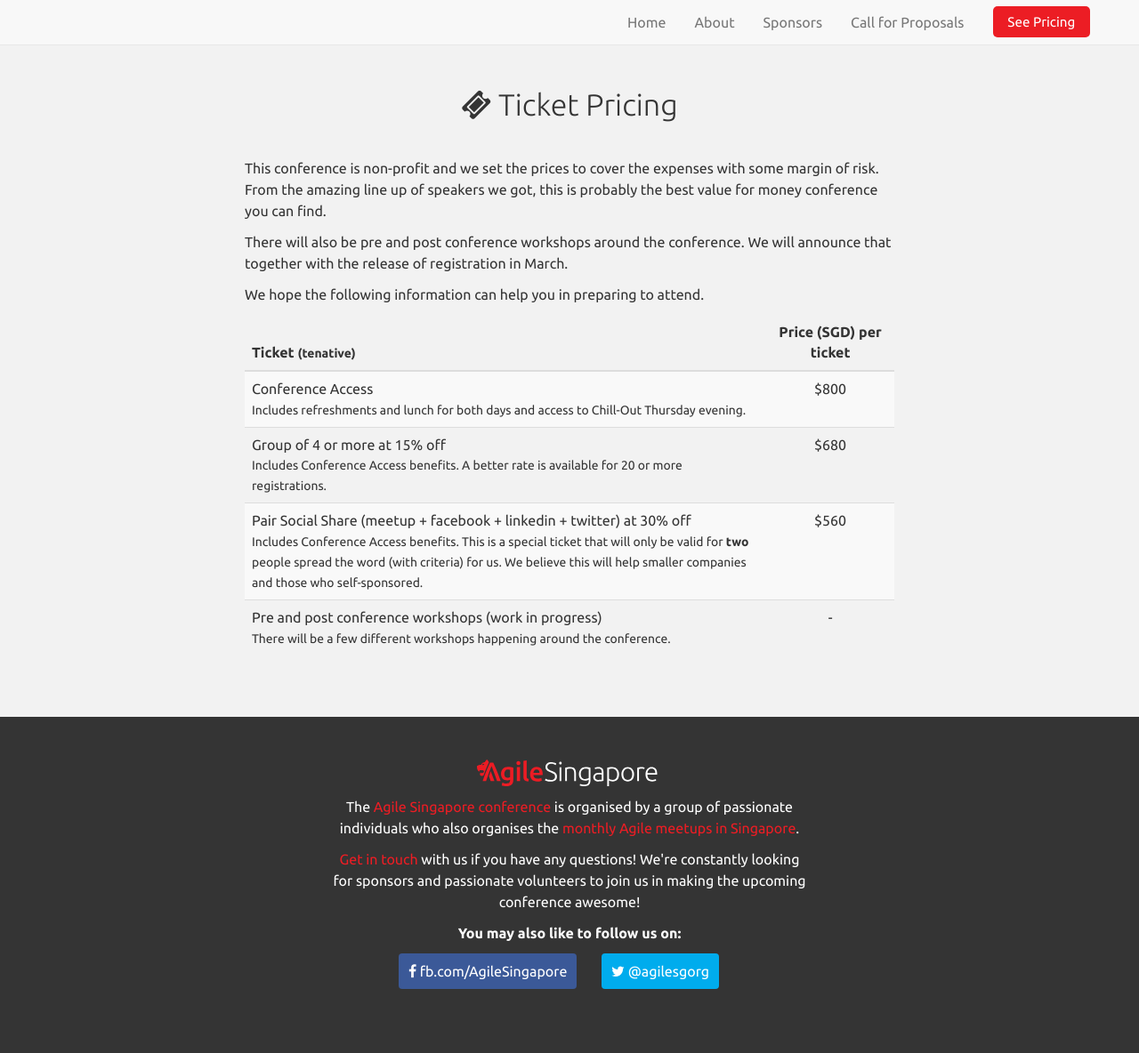
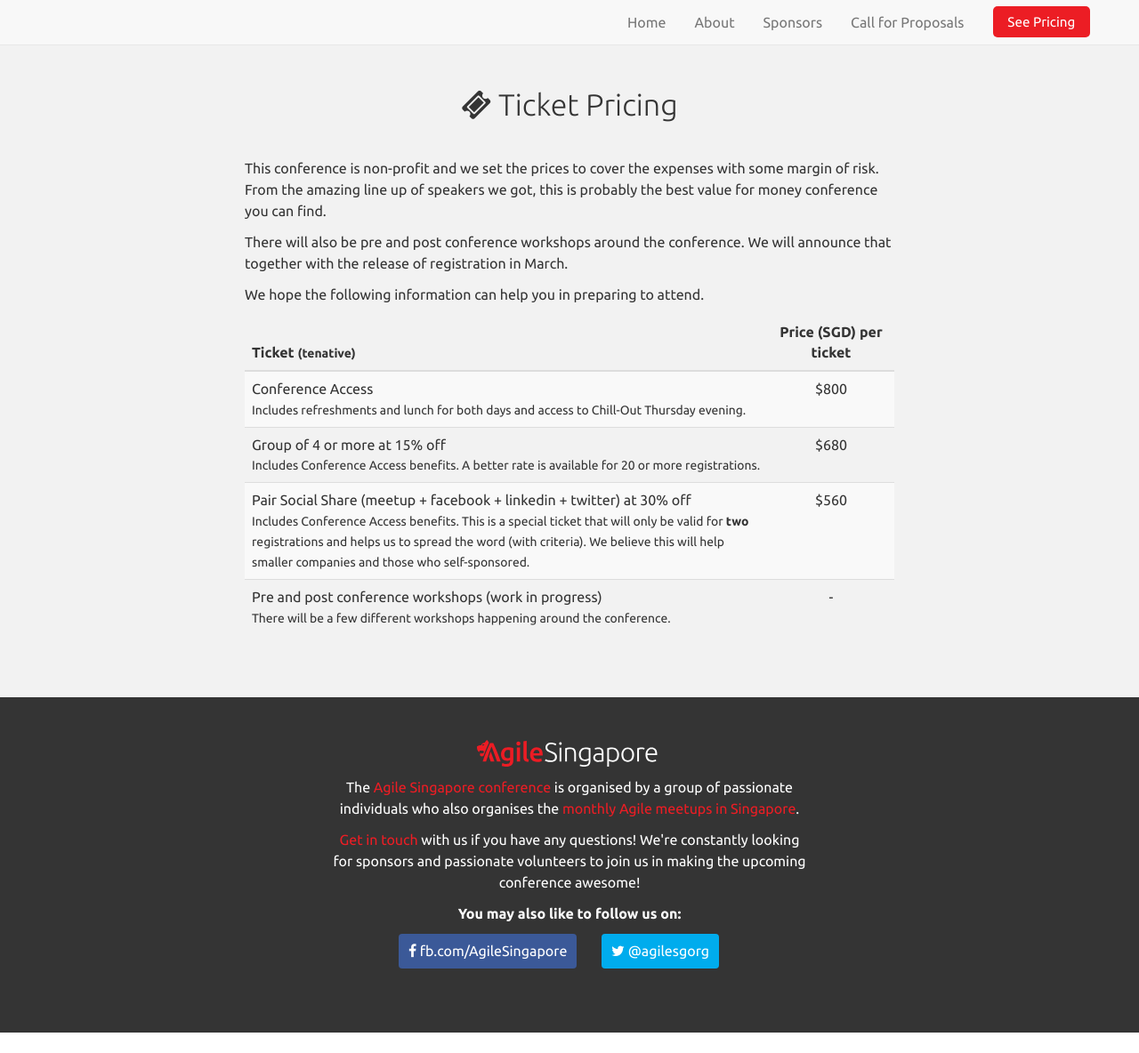
Before and after one commit to agilesingapore/2016, a Jekyll site: the page built from pricing.html, in a window 1280 px wide. Shown: the whole page at 89% size. Built offline with Jekyll 4.4.1, drawn with Linux system fonts in a browser that asks for light colours; nearby versions of some CDN libraries; comment, search, counter and statistics services are not loaded; after the commit the page ends 1161 px from its top, so only the background shows below that.

Commit message:
Reword social share

```diff
--- a/pricing.html
+++ b/pricing.html
@@ -35,7 +35,7 @@
           <tr>
             <td>Pair Social Share (meetup + facebook + linkedin + twitter) at 30% off<br/>
               <small>Includes Conference Access benefits. This is a special ticket that will only be
-                valid for <strong>two</strong> people spread the word (with criteria) for us. We believe this will help smaller companies
+                valid for <strong>two</strong> registrations and helps us to spread the word (with criteria). We believe this will help smaller companies
                 and those who self-sponsored.<small>
             </td>
             <td>$560</td>
```
